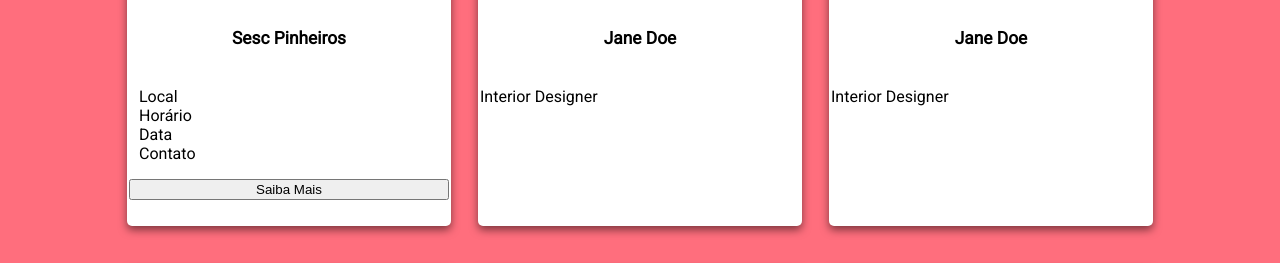
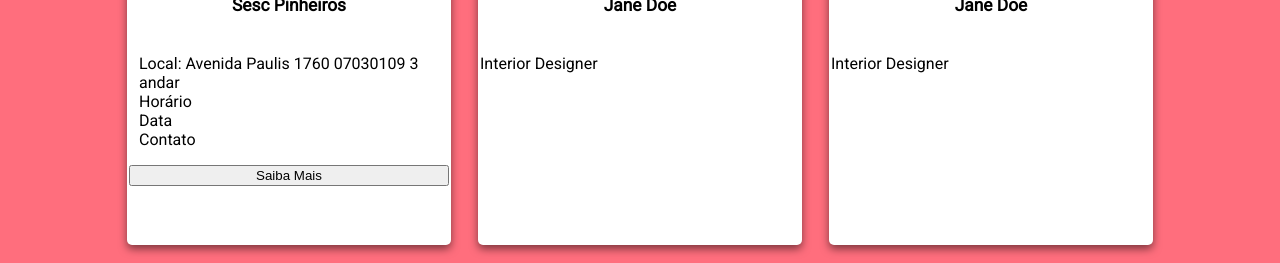
Before and after one commit to gabrdgs/Arte-ae, a Django app: page / in a window 1280 px wide. Shown: the part 3128-3391 px from the top of the page. Run offline with Django 3.2, Linux system fonts and the light colour scheme.

Commit message:
Otimizando os cards

```diff
--- a/arte_ae/static/style.css
+++ b/arte_ae/static/style.css
@@ -172,14 +172,16 @@ main {
   justify-content: space-evenly;
   width: 100%;
   flex-flow: wrap row;
+
 }
 .content-card .card{
   box-shadow: 0 4px 8px 0 rgba(0,0,0,0.5);
   transition: 0.3s;
   width: 30%;
   border-radius: 5px;
-  margin-bottom: 40px;
+  margin-bottom: 30px;
   background-color: var(--branco);
+
 }
 
 .content-card .card:hover {
@@ -190,7 +192,7 @@ main {
 .content-card .card img{
   border-radius: 5px 5px 0 0;
   width: 100%;
-  height: 49%;
+  height: 40%;
 }
 
 .container-card {
--- a/arte_ae/templates/index.html
+++ b/arte_ae/templates/index.html
@@ -47,7 +47,7 @@
         <div class="container-card">
           <h4> Sesc Pinheiros</h4>
          <ul>
-           <li>Local</li>
+           <li>Local: Avenida Paulis 1760 07030109 3 andar</li>
            <li>Horário</li>
            <li>Data</li>
            <li>Contato</li>
```
